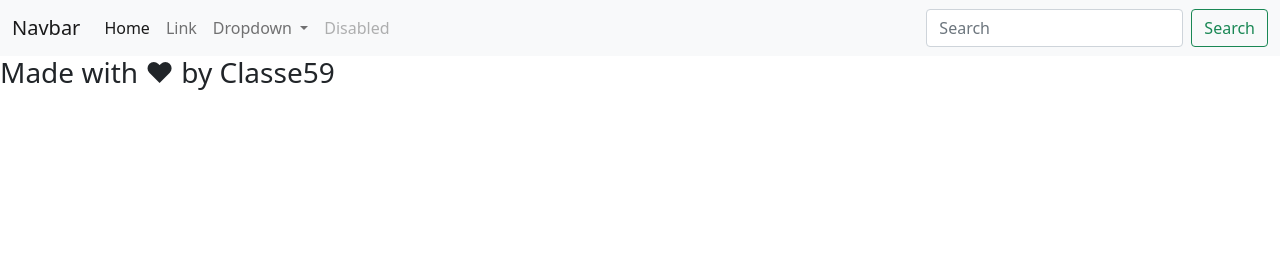
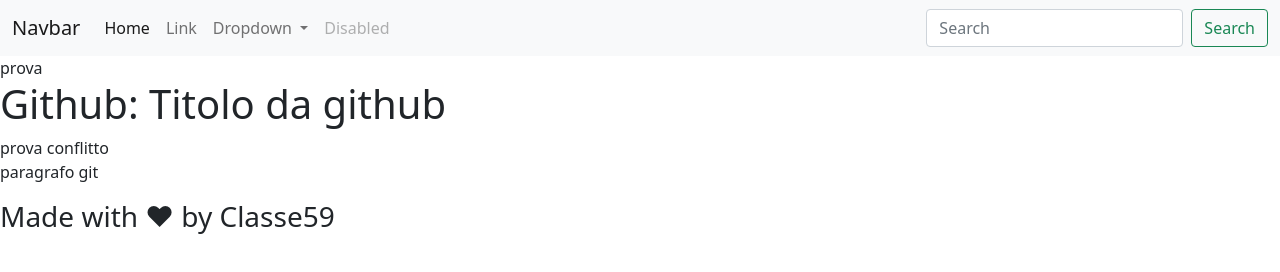
Before and after one commit to Penna92/live_coding_20_giugno, a plain HTML site: page git-prova/index.html in a window 1280 px wide. Drawn offline with nearby package versions, Linux system fonts and the light colour scheme.

Commit message:
Update index.html

```diff
--- a/git-prova/index.html
+++ b/git-prova/index.html
@@ -58,6 +58,10 @@
         </nav>
     </header>
     <main>
+        <div>prova</div>
+        <h1>Github: Titolo da github</h1>
+        <span>prova conflitto</span>
+        <p>paragrafo git</p>
     </main>
     <footer>
         <h3>Made with &heartsuit; by Classe59</h3>
```
